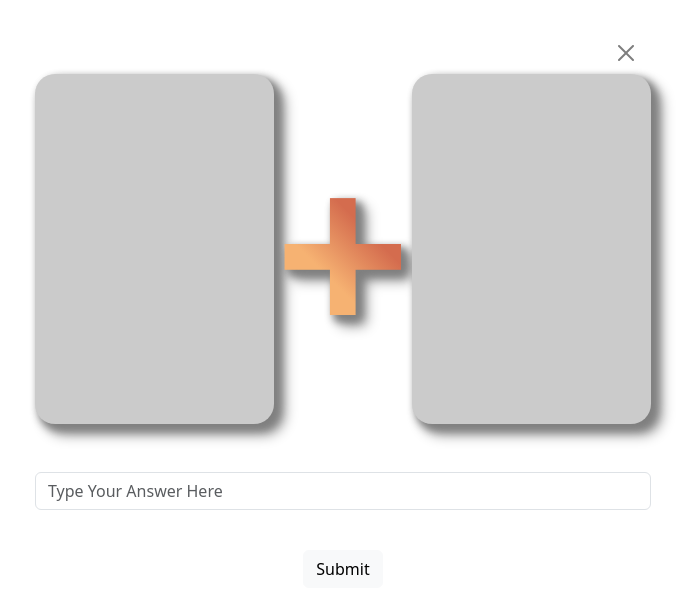
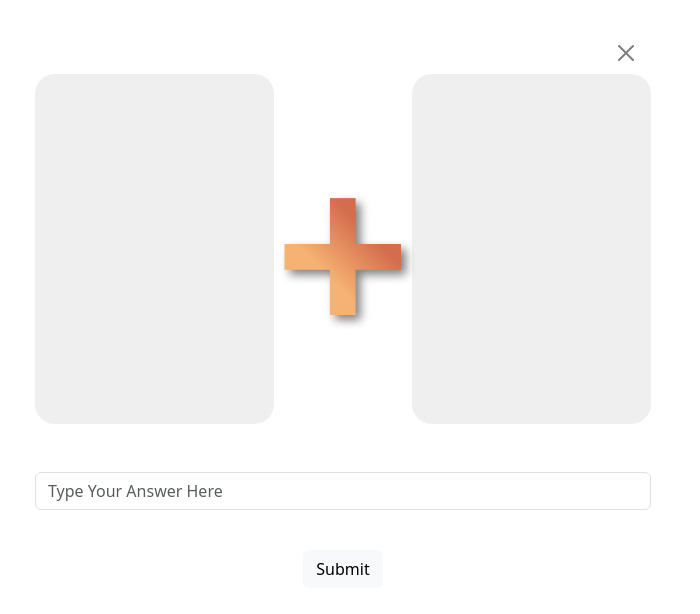
Before and after one commit to YoussefShabo/FlashCards, a Django app: template flash/website/templates/add.html in a window 1280 px wide. Shown: the part 56-670 px from the top of the page, without its empty margins (297-997 px from the left). Run offline with Django 4.2, Linux system fonts and the light colour scheme; the template is opened without the code that fills it, so the values that code supplies are empty; parts of the project's set-up code (start-up, migrations or seed data) failed here and were passed over.

Commit message:
testing styling

```diff
--- a/flash/static/css/style.css
+++ b/flash/static/css/style.css
@@ -10,19 +10,18 @@
 
 }
 .num-container{
-    background-color: rgb(203, 203, 203);
+    background-color: rgba(203, 203, 203, 0.3);
     border-radius: 20px;
     align-content: center;
     width: 350px;
     height: 350px;
-    filter: drop-shadow(5px 5px 5px grey);
 
 }
 .sm-container{
     display: flex;
     justify-content: space-around;
     align-items: center;
-    filter: drop-shadow(5px 5px 5px grey);
+
 }
 .container{
     width: 50% !important;
```
